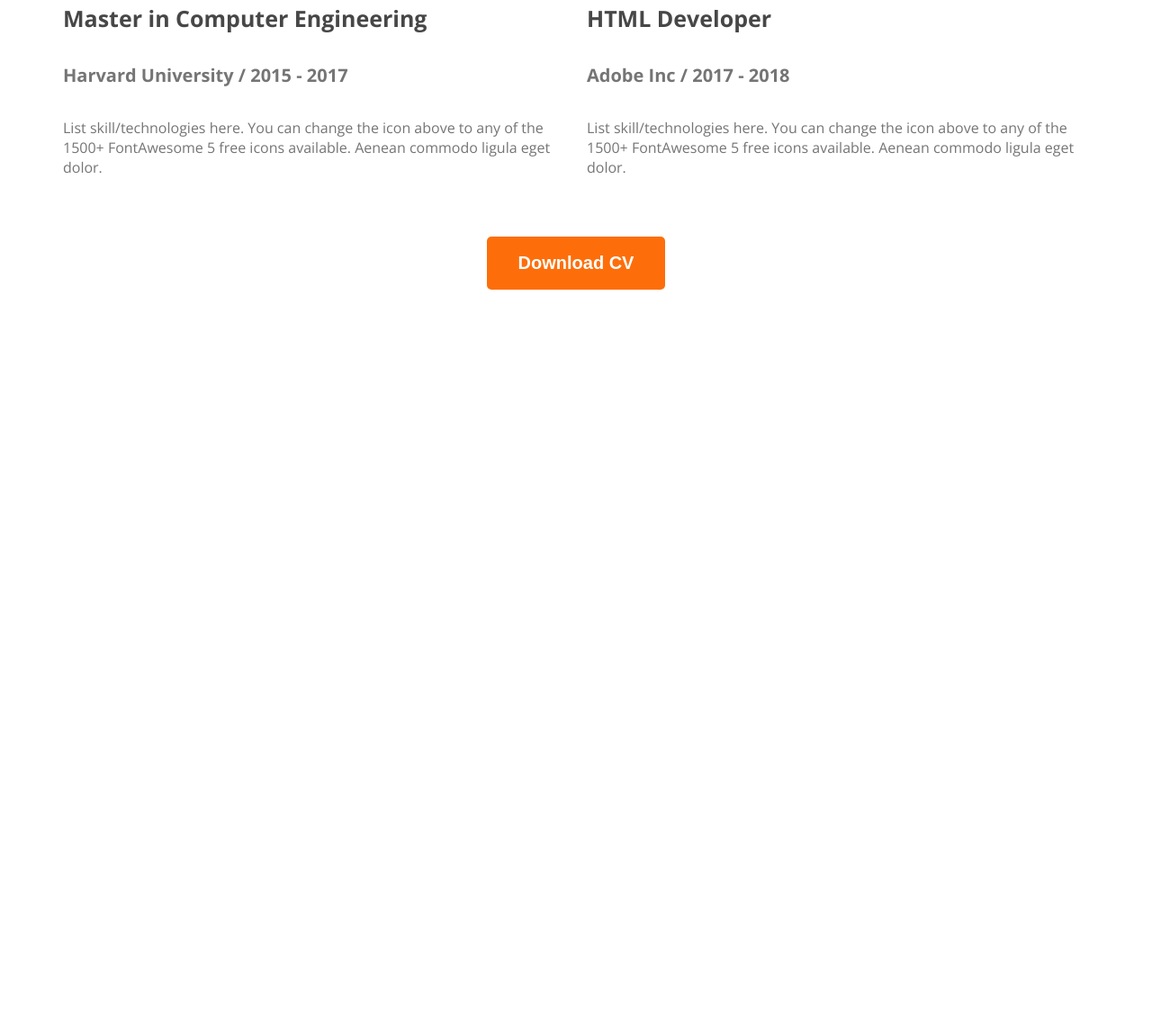
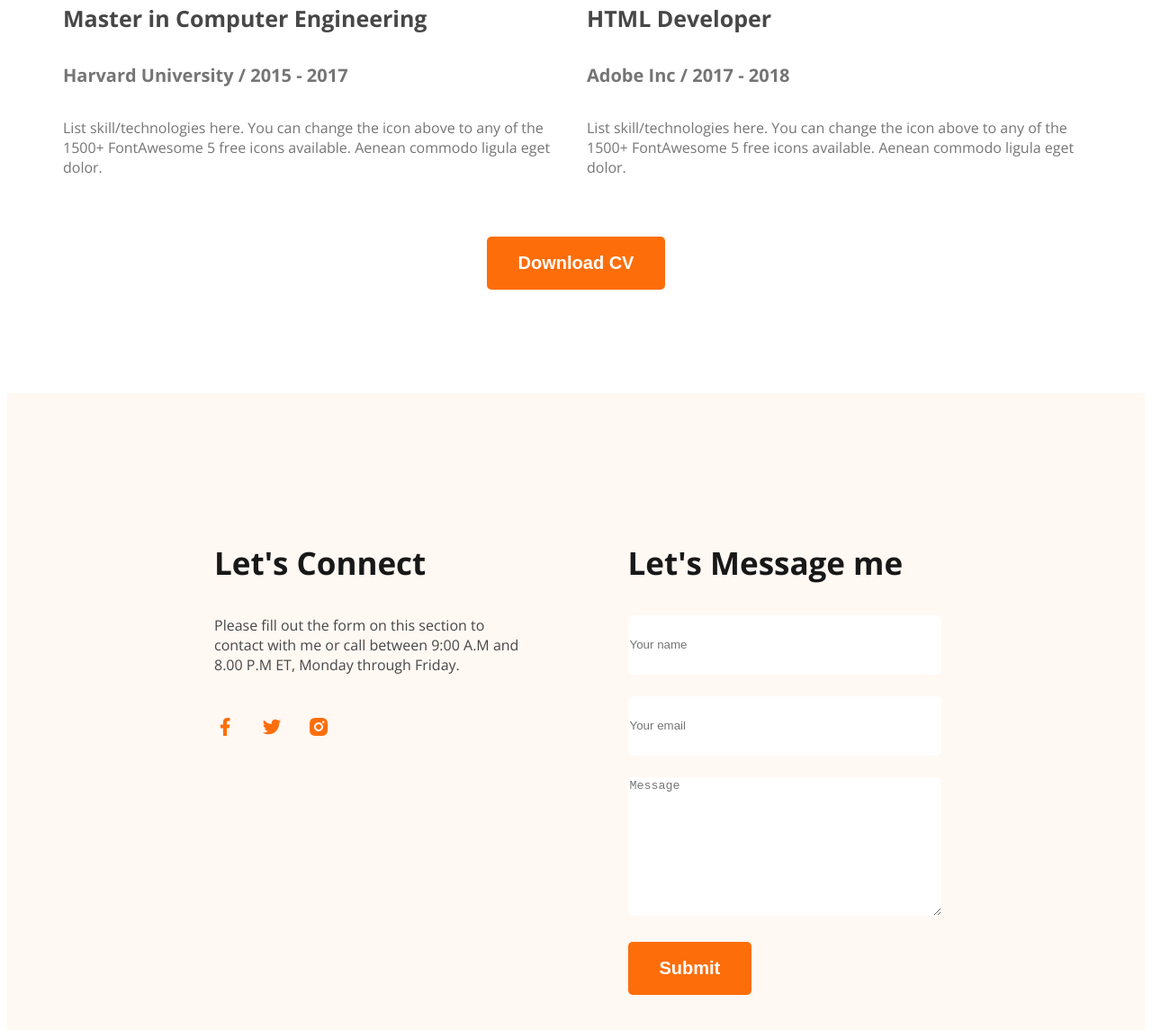
Before and after one commit to rahmanefti/web-devv-portfolio, a plain HTML site: page index.html in a window 1280 px wide. Shown: the part 3130-4275 px from the top of the page at 90% size. Before the commit the page ends 3460 px from the top, so only its background shows below. Drawn offline with nearby package versions, Linux system fonts and the light colour scheme.

Commit message:
added footer

```diff
--- a/index.html
+++ b/index.html
@@ -149,8 +149,27 @@
    </main>
 
 
-   <footer>
-
+   <footer class="secondary-bg">
+      <div class="footer-column">
+         <h3 class="section-title">Let's Connect</h3>
+         <p>
+            Please fill out the form on this section to contact with me or call between 9:00 A.M and 8.00 P.M ET, Monday through Friday.
+         </p>
+         <div class="icons">
+            <a href=""><img src="images/icons/facebook.png" alt=""></a>
+            <a href=""><img src="images/icons/twitter.png" alt=""></a>
+            <a href=""><img src="images/icons/insta.png" alt=""></a>
+         </div>
+      </div>
+      <div class="footer-column">
+         <h3 class="section-title">Let's Message me</h3>
+         <form action="">
+            <input type="text" placeholder="Your name">
+            <input type="email" name="" id="" placeholder="Your email">
+            <textarea name="" id="" cols="30" rows="10" placeholder="Message"></textarea>
+            <input class="btn-primary" type="button" value="Submit">
+         </form>
+      </div>
    </footer>
 </body>
 </html>
--- a/styles/portfolio.css
+++ b/styles/portfolio.css
@@ -176,6 +176,9 @@ main section{
 
 
 /* resume style */
+.resume{
+   margin-bottom: 115px;
+}
 .resume-container{
    display: flex;
    gap: 24px;
@@ -205,3 +208,43 @@ main section{
 .resume-cv{
    margin-top: 50px;
 }
+
+
+/* footer style */
+footer{
+   display: flex;
+   gap: 115px;
+   padding: 130px 230px;
+}
+.footer-column{
+   width: 50%;
+}
+footer a img{
+   margin-top: 30px;
+   margin-right: 24px;
+}
+footer input[type="text"]{
+   width: 100%;
+   height: 64px;
+   border: none;
+   border-radius: 5px;
+   margin-bottom: 24px;
+}
+footer input[type="email"]{
+   width: 100%;
+   height: 64px;
+   border: none;
+   border-radius: 5px;
+   margin-bottom: 24px;
+
+}
+footer textarea{
+   width: 100%;
+   border: none;
+   border-radius: 5px;
+   margin-bottom: 24px;
+}
+footer p{
+   font-size: 16px;
+   color: #474747;
+}
```
